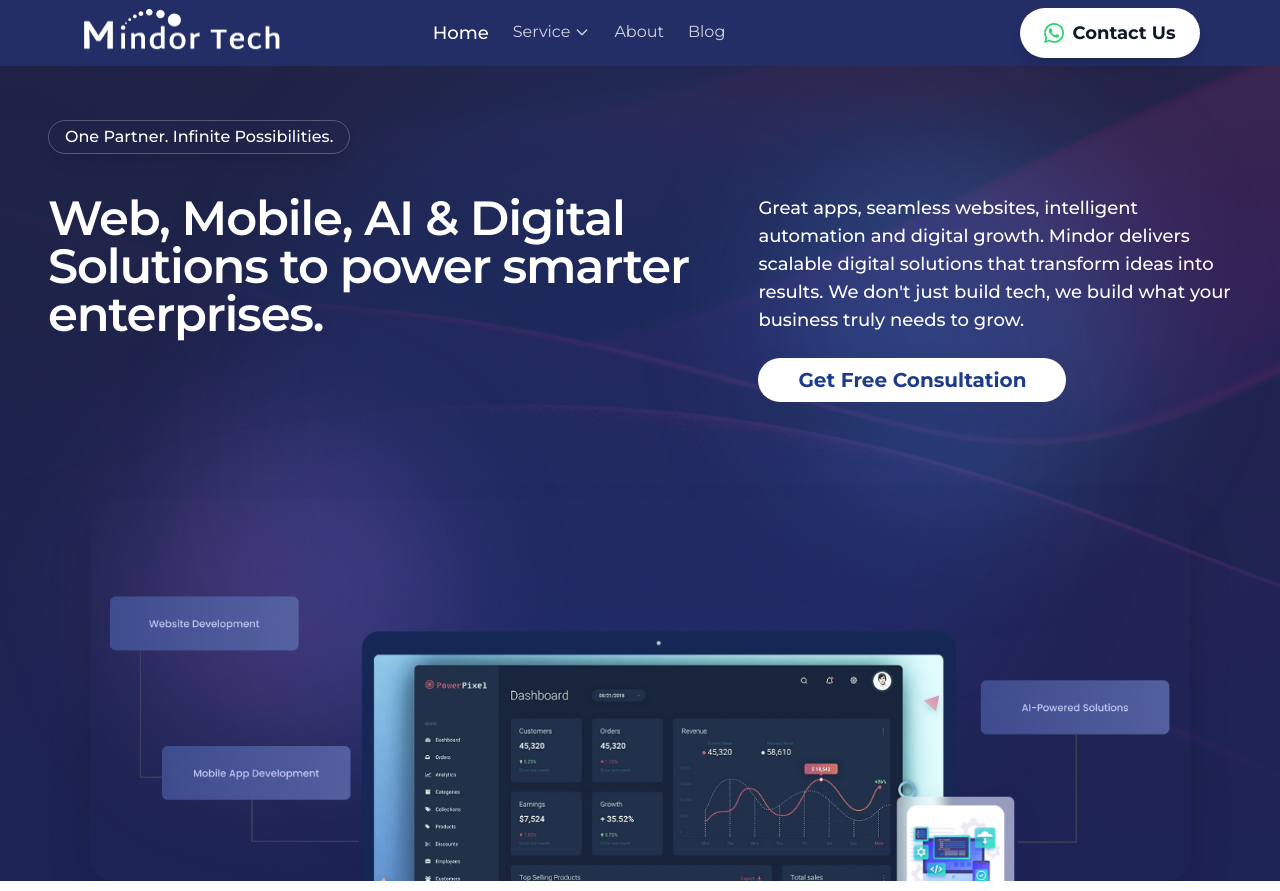
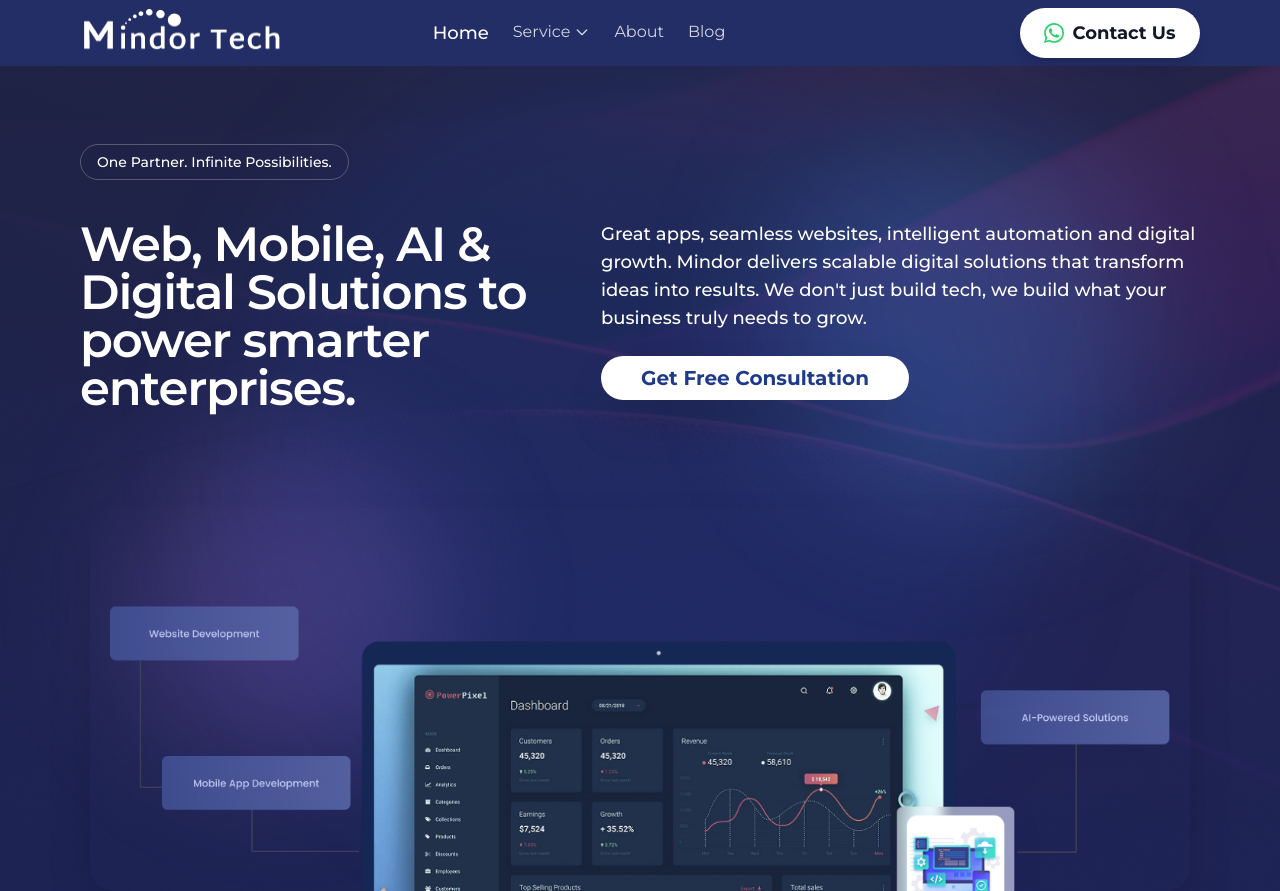
Before and after one commit to rastogi30/Mindor-tech, a Next.js app: page /landing in a window 1280 px wide. Built offline with nearby package versions, Linux system fonts and the light colour scheme.

Commit message:
ui fixes

```diff
--- a/pages/landing.tsx
+++ b/pages/landing.tsx
@@ -23,20 +23,22 @@ const MindorTechHomepage: React.FC = () => {
 
       <Navbar />
 
-      <div className="relative z-20 px-6 md:px-12 w-full mx-auto pt-20">
+      <div className="relative z-20 px-6 md:px-12 max-w-7xl mx-auto pt-20">
         <div className="grid grid-cols-1 gap-16 md:gap-24 items-center min-h-[80vh]">
           {/* left section */}
-          <div className="space-y-8 md:space-y-10 pt-6 md:pt-10">
-            <div className="inline-block backdrop-blur-md border border-white/25 px-4 py-1 rounded-full text-sm md:text-base font-medium shadow-lg">
-              One Partner. Infinite Possibilities.
+          <div className="space-y-8 md:space-y-10 pt-6 md:pt-16">
+            <div className="inline-block backdrop-blur-md border border-white/25 px-4 py-1 rounded-full lg:ml-8">
+              <span className="text-white text-sm font-medium">
+                One Partner. Infinite Possibilities.
+              </span>
             </div>
 
-            <div className="flex flex-col lg:flex-row lg:items-start lg:justify-between mt-5">
-              <h1 className="text-3xl md:text-4xl xl:text-5xl font-semibold leading-snug md:leading-tight tracking-tight lg:max-w-[55%] text-white">
+            <div className="flex flex-col lg:flex-row lg:items-start lg:justify-between mt-5 gap-12">
+              <h1 className="text-3xl md:text-4xl xl:text-5xl font-semibold leading-snug md:leading-tight tracking-tight lg:max-w-[55%] text-white lg:ml-8">
                 Web, Mobile, AI & Digital Solutions to power smarter enterprises.
               </h1>
 
-              <div className="mt-6 lg:mt-0 lg:max-w-[40%]">
+              <div className="mt-6 lg:mt-0 lg:max-w-[60%]">
                 <p className="text-base md:text-lg text-white leading-relaxed font-medium">
                   Great apps, seamless websites, intelligent automation and digital
                   growth. Mindor delivers scalable digital solutions that transform
@@ -58,7 +60,7 @@ const MindorTechHomepage: React.FC = () => {
 
           <div className="relative hidden md:flex items-center justify-center">
             <img
-              src="/assets/hero4.png "
+              src="/assets/hero4.png"
               alt="Dashboard preview"
               className="relative z-20 w-full max-w-[320px] sm:max-w-[500px] md:max-w-[700px] lg:max-w-[1100px] h-auto rounded-2xl md:rounded-3xl shadow-2xl"
             />
--- a/src/components/Navbar.tsx
+++ b/src/components/Navbar.tsx
@@ -11,7 +11,8 @@ const Navbar: React.FC = () => {
   const isActive = (href: string) => router.pathname === href;
 
   return (
-    <nav className="fixed top-0 left-0 right-0 z-50 flex items-center justify-between px-3 sm:px-6 md:px-20 py-3 sm:py-2 w-full" style={{ backgroundColor: "#232D66" }}>
+    <nav className="fixed top-0 left-0 right-0 z-50 w-full" style={{ backgroundColor: "#232D66" }}>
+      <div className="max-w-7xl mx-auto flex items-center justify-between px-3 sm:px-6 md:px-20 py-3 sm:py-2">
         <Link href="/" passHref>
           <div className="flex items-center">
             <div className="rounded-lg flex items-center justify-center">
@@ -24,7 +25,7 @@ const Navbar: React.FC = () => {
           </div>
         </Link>
 
-      <div className="hidden lg:flex space-x-6 mr-36 ">
+        <div className="hidden lg:flex space-x-6 mr-36">
           <Link href="/" passHref>
             <span className="text-white font-medium hover:text-blue-200 transition-colors text-lg cursor-pointer">
               Home
@@ -71,7 +72,7 @@ const Navbar: React.FC = () => {
                   </span>
                 </Link>
                 <Link href="/services/ai-powered-solutions">
-                <span className={`block px-4 py-3 transition-colors cursor-pointer ${isActive('/services/ai-powered-solutions') ? 'bg-blue-50 text-blue-600' : 'text-gray-800 hover:bg-blue-50 hover:text-blue-600'}`}>
+                  <span className={`block px-4 py-3 transition-colors cursor-pointer border-b border-gray-50 last:border-b-0 ${isActive('/services/ai-powered-solutions') ? 'bg-blue-50 text-blue-600' : 'text-gray-800 hover:bg-blue-50 hover:text-blue-600'}`}>
                     AI Powered Solutions
                   </span>
                 </Link>
@@ -122,9 +123,11 @@ const Navbar: React.FC = () => {
             <path strokeLinecap="round" strokeLinejoin="round" strokeWidth={2} d="M4 6h16M4 12h16M4 18h16" />
           </svg>
         </button>
+      </div>
 
       {navOpen && (
         <div className="fixed top-0 left-0 w-full h-full bg-[#232D66] z-[100] flex flex-col">
+          <div className="max-w-7xl mx-auto w-full">
             <Link href="/" passHref>
               <div className="flex items-center justify-between px-3 py-3 border-b border-white/10">
                 <img
@@ -143,8 +146,9 @@ const Navbar: React.FC = () => {
                 </button>
               </div>
             </Link>
+          </div>
 
-          <div className="flex-1 px-4 py-6 space-y-1 overflow-y-auto">
+          <div className="max-w-7xl mx-auto w-full flex-1 px-4 py-6 space-y-1 overflow-y-auto">
             <Link href="/" passHref>
               <div className="text-white font-medium text-lg py-3 px-2 rounded-lg hover:bg-white/10 transition-colors cursor-pointer" onClick={() => setNavOpen(false)}>
                 Home
@@ -216,7 +220,7 @@ const Navbar: React.FC = () => {
             </Link>
           </div>
 
-          <div className="p-4 border-t border-white/10">
+          <div className="max-w-7xl mx-auto w-full p-4 border-t border-white/10">
             <a
               href="https://wa.me/918928210967?text=Hi%20Mindor%20Team,%20I%20need%20assistance%20with%20your%20services."
               target="_blank"
```
Lines whose indentation alone changed are shown as unchanged.
